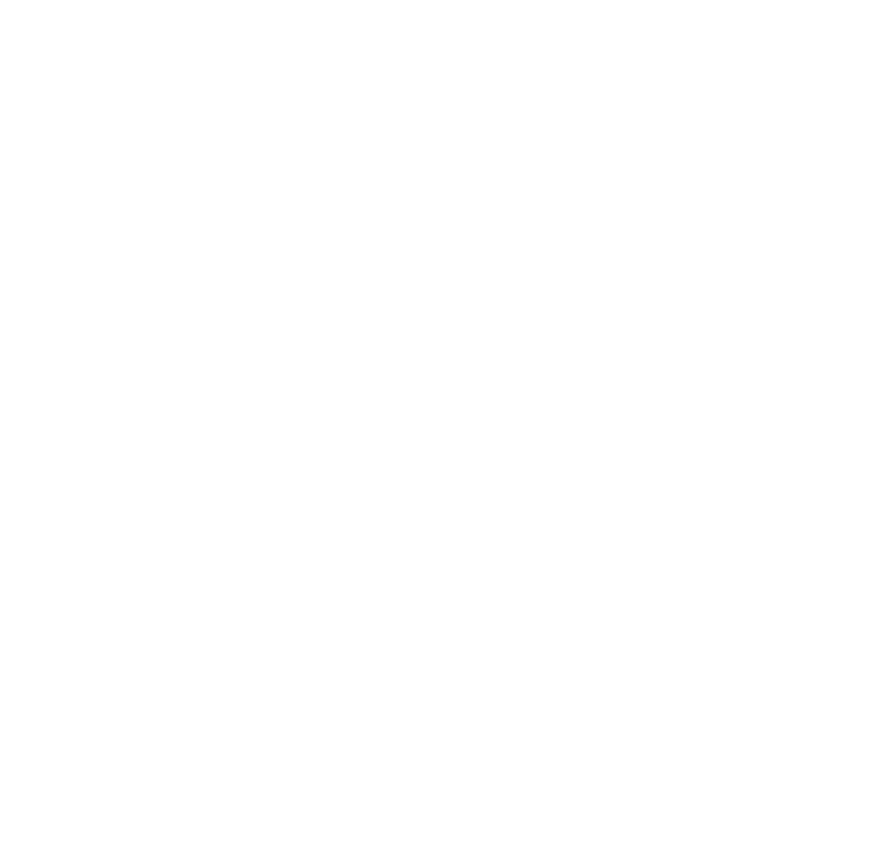
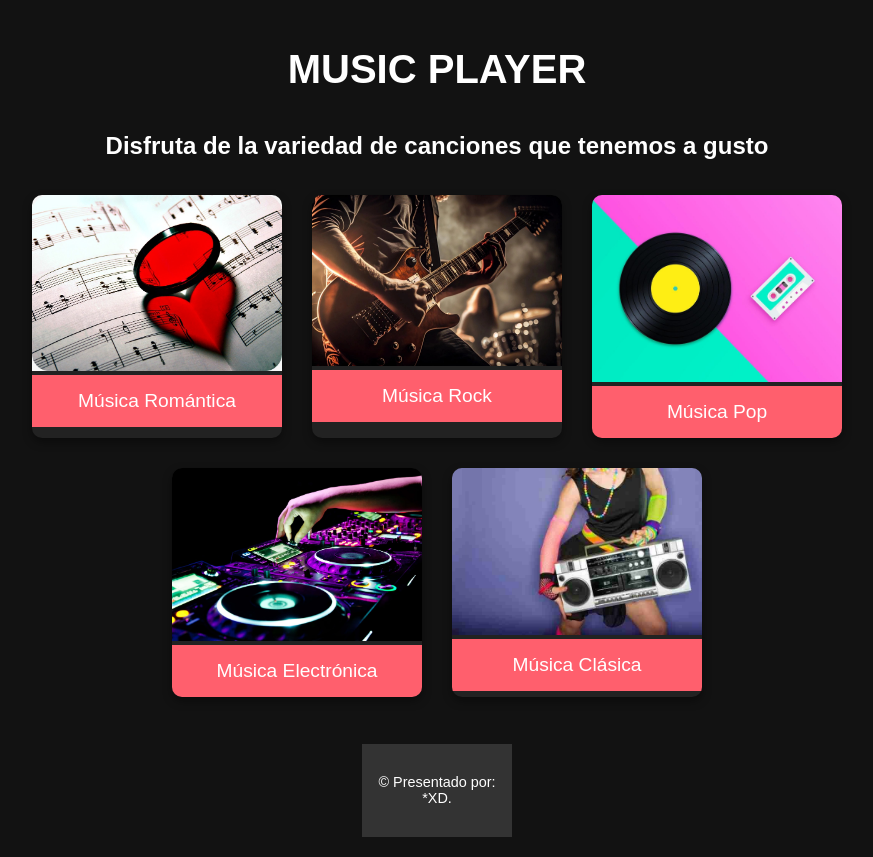
Before and after one commit to JBerrios08/HTML-VPS-Redes-I, a plain HTML site: page index.html in a window 1280 px wide. Shown: the whole page, without its empty margins (203-1076 px from the left). Before the commit the page ends 800 px from the top, so only its background shows below. Drawn offline with Linux system fonts and the light colour scheme.

Commit message:
Mas archivos

```diff
--- a/index.html
+++ b/index.html
@@ -1,11 +1,129 @@
 <!DOCTYPE html>
-<html lang="en">
+<html lang="es">
 <head>
     <meta charset="UTF-8">
     <meta name="viewport" content="width=device-width, initial-scale=1.0">
-    <title>Document</title>
+    <title>Índice de Géneros Musicales</title>
+    <style>
+        /* Estilos generales */
+        body {
+            background-color: #121212;
+            color: #fff;
+            font-family: 'Arial', sans-serif;
+            display: flex;
+            flex-direction: column;
+            align-items: center;
+            justify-content: center;
+            margin: 0;
+            padding: 20px;
+            min-height: 100vh;
+        }
+
+        h1 {
+            font-size: 2.5rem;
+            margin-bottom: 20px;
+            text-transform: uppercase;
+        }
+
+        /* Estilos para las tarjetas de cada género */
+        .genre-card {
+            background-color: #222;
+            border-radius: 10px;
+            overflow: hidden;
+            text-align: center;
+            width: 250px;
+            margin: 15px;
+            box-shadow: 0 4px 10px rgba(0, 0, 0, 0.4);
+            transition: transform 0.3s;
+        }
+
+        .genre-card:hover {
+            transform: scale(1.05);
+        }
+
+        .genre-card img {
+            width: 100%;
+            height: auto;
+        }
+
+        .genre-card a {
+            display: block;
+            padding: 15px;
+            text-decoration: none;
+            font-size: 1.2rem;
+            color: #fff;
+            background-color: #ff5f6d;
+            transition: background-color 0.3s;
+        }
+
+        .genre-card a:hover {
+            background-color: #ff80ed;
+        }
+
+        /* Contenedor de tarjetas */
+        .genres-container {
+            display: flex;
+            flex-wrap: wrap;
+            justify-content: center;
+            max-width: 900px;
+        }
+
+       /* Pie de página */
+        footer {
+            background-color: #333;
+            color: white;
+            text-align: center;
+            padding: 1rem;
+            margin-top: 2rem;
+        }
+        footer p {
+            font-size: 0.9rem;
+        }
+    </style>
 </head>
 <body>
 
+    <h1>MUSIC PLAYER</h1>
+    <h2>Disfruta de la variedad de canciones que tenemos a gusto</h2>
+
+    <!-- Contenedor de Tarjetas -->
+    <div class="genres-container">
+
+        <!-- Tarjeta de Música Romántica -->
+        <div class="genre-card">
+            <img src="Img/5.jpeg" alt="Música Romántica">
+            <a href="Musica Romantica/Musica Romantica.html">Música Romántica</a>
+        </div>
+
+        <!-- Tarjeta de Música Rock -->
+        <div class="genre-card">
+            <img src="Img/1.jpeg" alt="Música Rock">
+            <a href="Musica Rock/Musica Rock.html">Música Rock</a>
+        </div>
+
+        <!-- Tarjeta de Música Pop -->
+        <div class="genre-card">
+            <img src="Img/4.jpeg" alt="Música Pop">
+            <a href="Musica Pop/Genero Pop.html">Música Pop</a>
+        </div>
+
+        <!-- Tarjeta de Música Electrónica -->
+        <div class="genre-card">
+            <img src="Img/2.jpeg" alt="Música Electrónica">
+            <a href="Musica Electronica/Musica Electronica.html">Música Electrónica</a>
+        </div>
+
+        <!-- Tarjeta de Música Clásica -->
+        <div class="genre-card">
+            <img src="Img/3.jpeg" alt="Música Clásica">
+            <a href="Musica Clasica/Musica Clasica.html">Música Clásica</a>
+        </div>
+
+    </div>
+  <footer>
+    <p>&copy; Presentado por:<br>
+              *XD.</p>
+  </footer>
+
 </body>
 </html>
```
Also changed, not shown: Img/1.jpeg (added), Img/2.jpeg (added), Img/3.jpeg (added), Img/4.jpeg (added), Img/5.jpeg (added), 1 other file.
